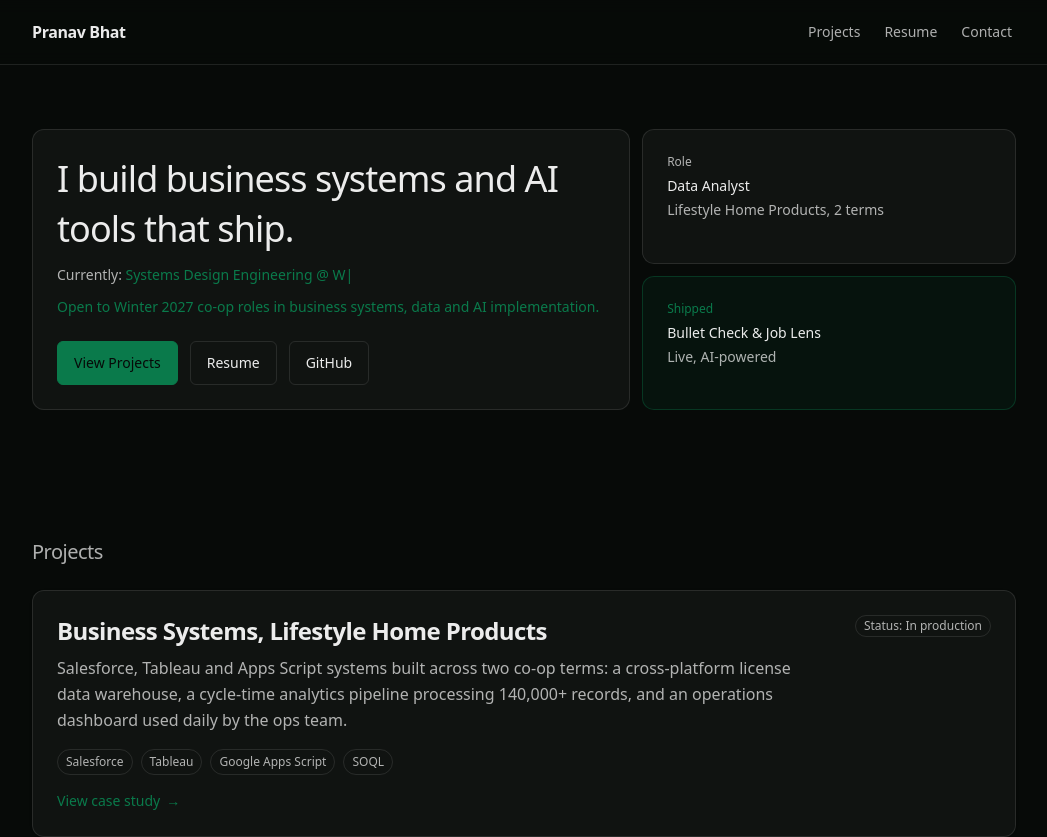
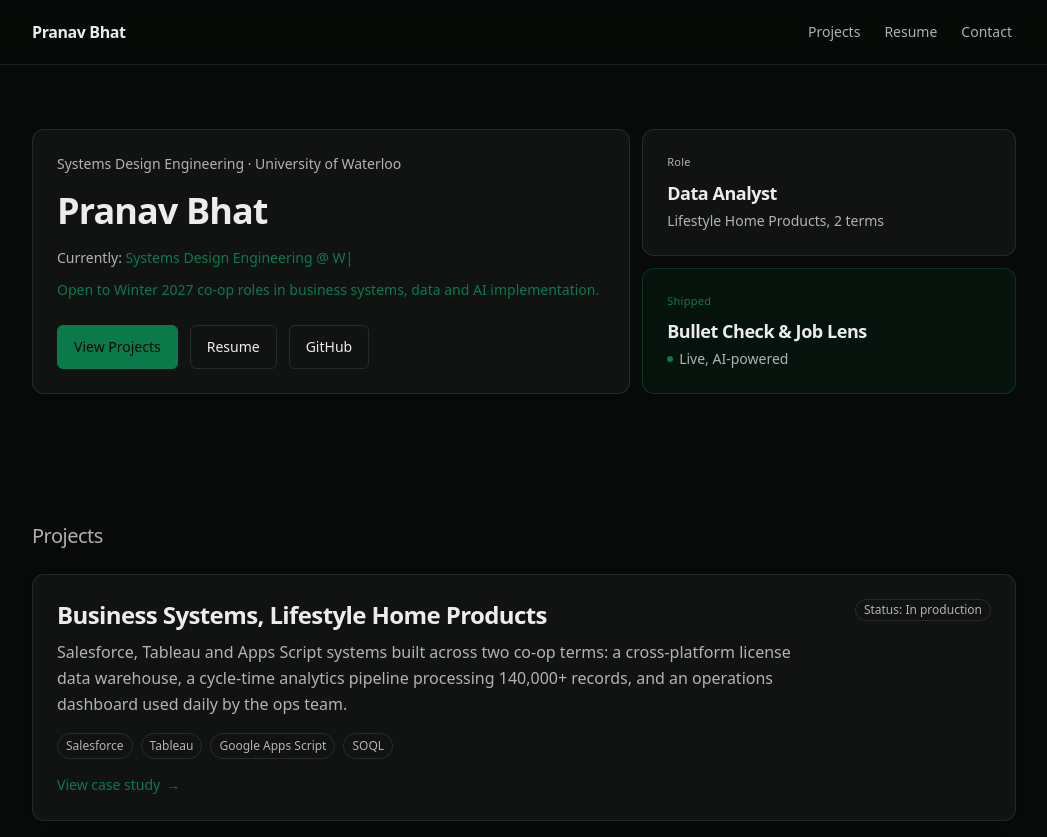
Before and after one commit to bhat-pranav/portfolio, a Next.js app: page / in a window 1280 px wide. Shown: the top 837 px of the page, without its empty margins (116-1163 px from the left). Built offline with nearby package versions, Linux system fonts and the light colour scheme.

Commit message:
bug fixes

```diff
--- a/src/components/hero.tsx
+++ b/src/components/hero.tsx
@@ -10,11 +10,14 @@ export function Hero() {
       <div className="grid gap-3 sm:grid-cols-[1.6fr_1fr] sm:grid-rows-2">
         <div className="flex flex-col justify-between gap-6 rounded-xl border border-[var(--border)] bg-[var(--panel)] p-6 sm:row-span-2">
           <div className="space-y-3">
+            <p className="text-sm text-[var(--muted)]">
+              Systems Design Engineering · University of Waterloo
+            </p>
             <h1
               id="hero-heading"
-              className="text-3xl font-medium leading-snug tracking-tight sm:text-4xl"
+              className="text-3xl font-semibold leading-snug tracking-tight sm:text-4xl"
             >
-              I build business systems and AI tools that ship.
+              Pranav Bhat
             </h1>
             <p className="text-sm text-[var(--muted)]">
               Currently: <HeroTypewriter />
@@ -43,17 +46,20 @@ export function Hero() {
         </div>
 
         <div className="rounded-xl border border-[var(--border)] bg-[var(--panel)] p-6">
-          <p className="text-xs text-[var(--muted)]">Role</p>
-          <p className="mt-1.5 text-sm font-medium">Data Analyst</p>
+          <p className="text-[11px] font-medium tracking-wide text-[var(--muted)]">Role</p>
+          <p className="mt-2 text-lg font-semibold tracking-tight">Data Analyst</p>
           <p className="mt-1 text-sm text-[var(--muted)]">
             Lifestyle Home Products, 2 terms
           </p>
         </div>
 
         <div className="rounded-xl border border-[var(--accent-border)] bg-[var(--accent-soft)] p-6">
-          <p className="text-xs font-medium text-[var(--accent)]">Shipped</p>
-          <p className="mt-1.5 text-sm font-medium">Bullet Check & Job Lens</p>
-          <p className="mt-1 text-sm text-[var(--muted)]">Live, AI-powered</p>
+          <p className="text-[11px] font-medium tracking-wide text-[var(--accent)]">Shipped</p>
+          <p className="mt-2 text-lg font-semibold tracking-tight">Bullet Check & Job Lens</p>
+          <p className="mt-1 flex items-center gap-1.5 text-sm text-[var(--muted)]">
+            <span aria-hidden="true" className="h-1.5 w-1.5 rounded-full bg-[var(--accent)]" />
+            Live, AI-powered
+          </p>
         </div>
       </div>
     </section>
```
